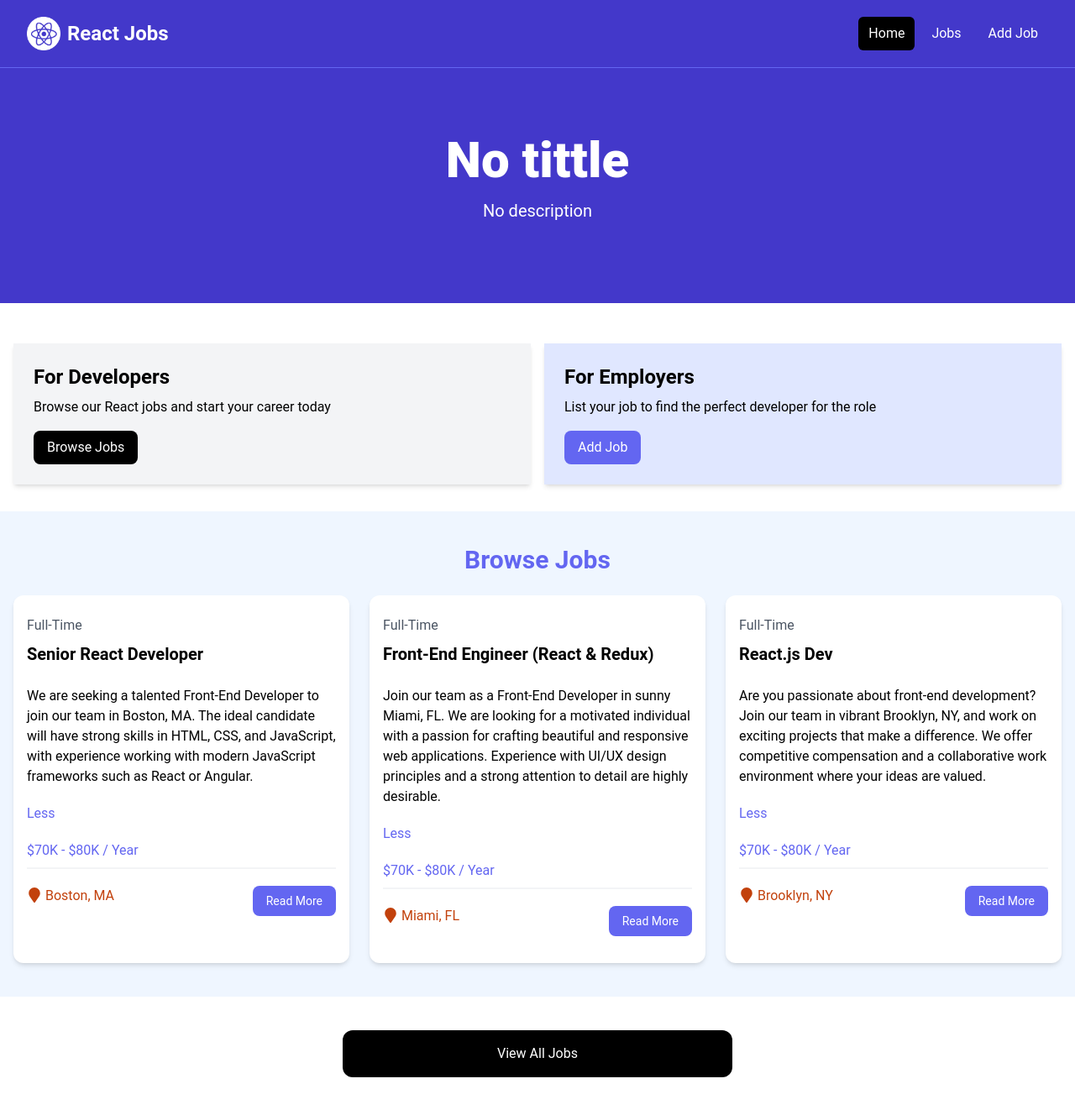
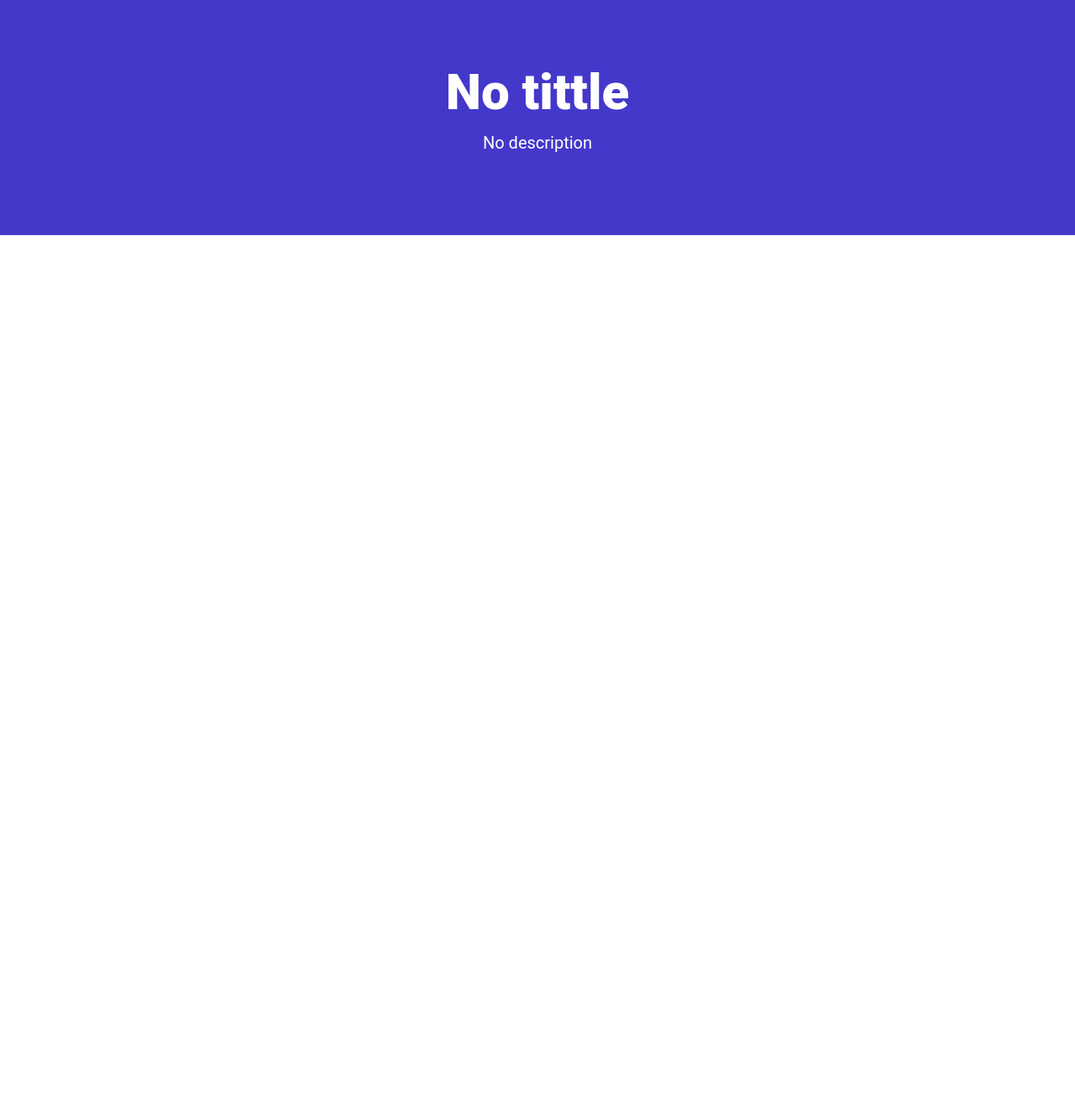
Before and after one commit to hungVo-uit/react-tutorial2, a React (Vite) app: page / in a window 1280 px wide. Shown: the whole page at 84% size. After the commit the page ends 800 px from the top, so only its background shows below. Built offline with nearby package versions, Linux system fonts and the light colour scheme.

Commit message:
add react-router-dom and Homepage

```diff
--- a/package.json
+++ b/package.json
@@ -12,7 +12,8 @@
   "dependencies": {
     "react": "^18.3.1",
     "react-dom": "^18.3.1",
-    "react-icons": "^5.3.0"
+    "react-icons": "^5.3.0",
+    "react-router-dom": "^6.26.2"
   },
   "devDependencies": {
     "@eslint/js": "^9.9.0",
--- a/src/App.jsx
+++ b/src/App.jsx
@@ -1,19 +1,17 @@
-import NavBar from "./component/NavBar";
-import Hero from "./component/Hero";
-import HomeCard from "./component/HomeCard";
-import JobListing from "./component/JobListing";
-import ViewAllJob from "./component/ViewAllJob";
+import {
+  Route,
+  RouterProvider,
+  createBrowserRouter,
+  createRoutesFromElements,
+} from "react-router-dom";
+import HomePage from "./pages/HomePage";
+
+const router = createBrowserRouter(
+  createRoutesFromElements(<Route index element={<HomePage/>} />)
+);
 
 const App = () => {
-  return (
-    <>
-      <NavBar />
-      <Hero />
-      <HomeCard />
-      <JobListing />
-      <ViewAllJob />
-    </>
-  );
+  return <RouterProvider router={router} />;
 };
 
 export default App;
--- /dev/null
+++ b/src/pages/HomePage.jsx
@@ -0,0 +1,10 @@
+import Hero from "../component/Hero";
+const HomePage = () => {
+  return (
+    <>
+      <Hero />
+    </>
+  );
+};
+
+export default HomePage;
```
Also changed, not shown: 1 other file (tests, documents, lock files or other folders).
